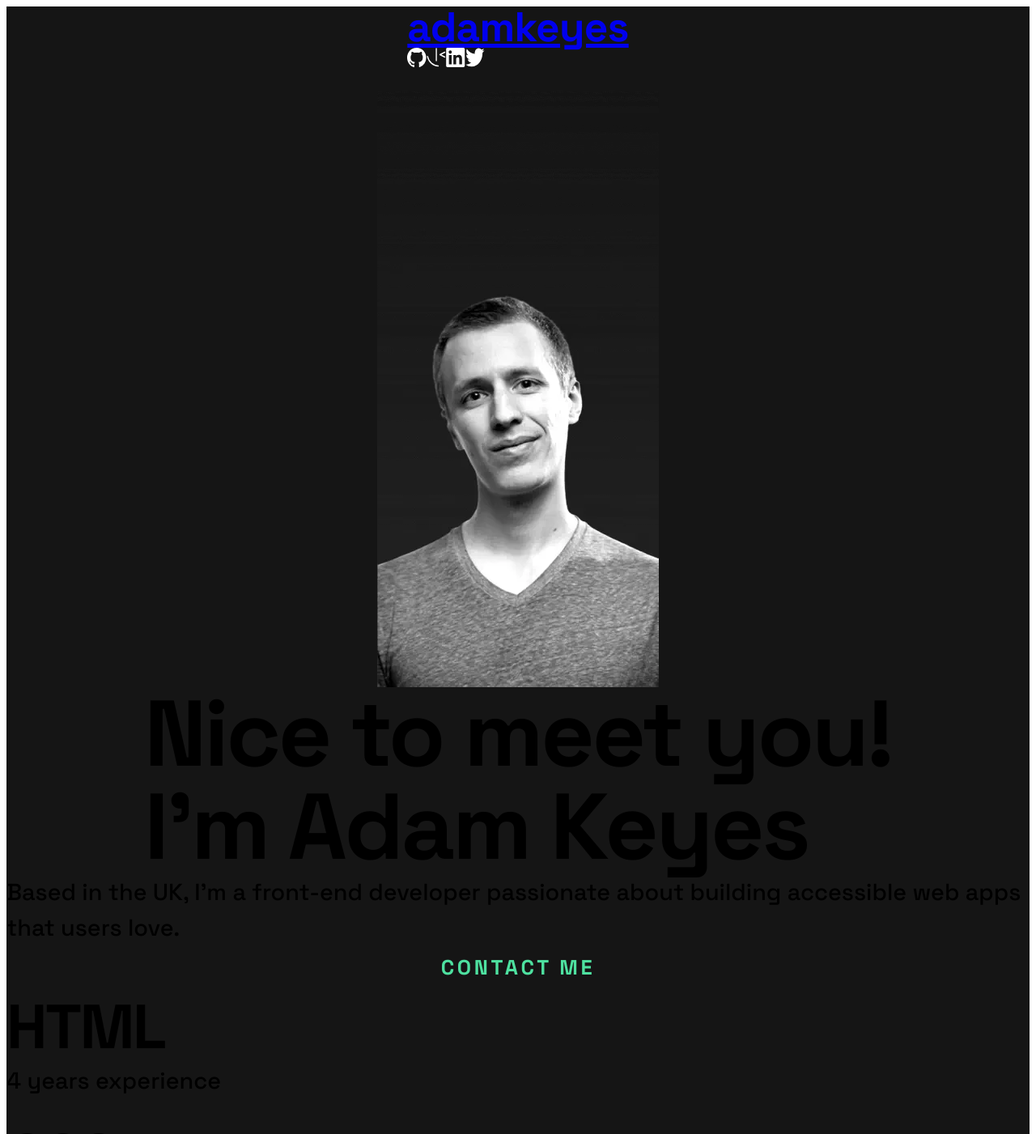
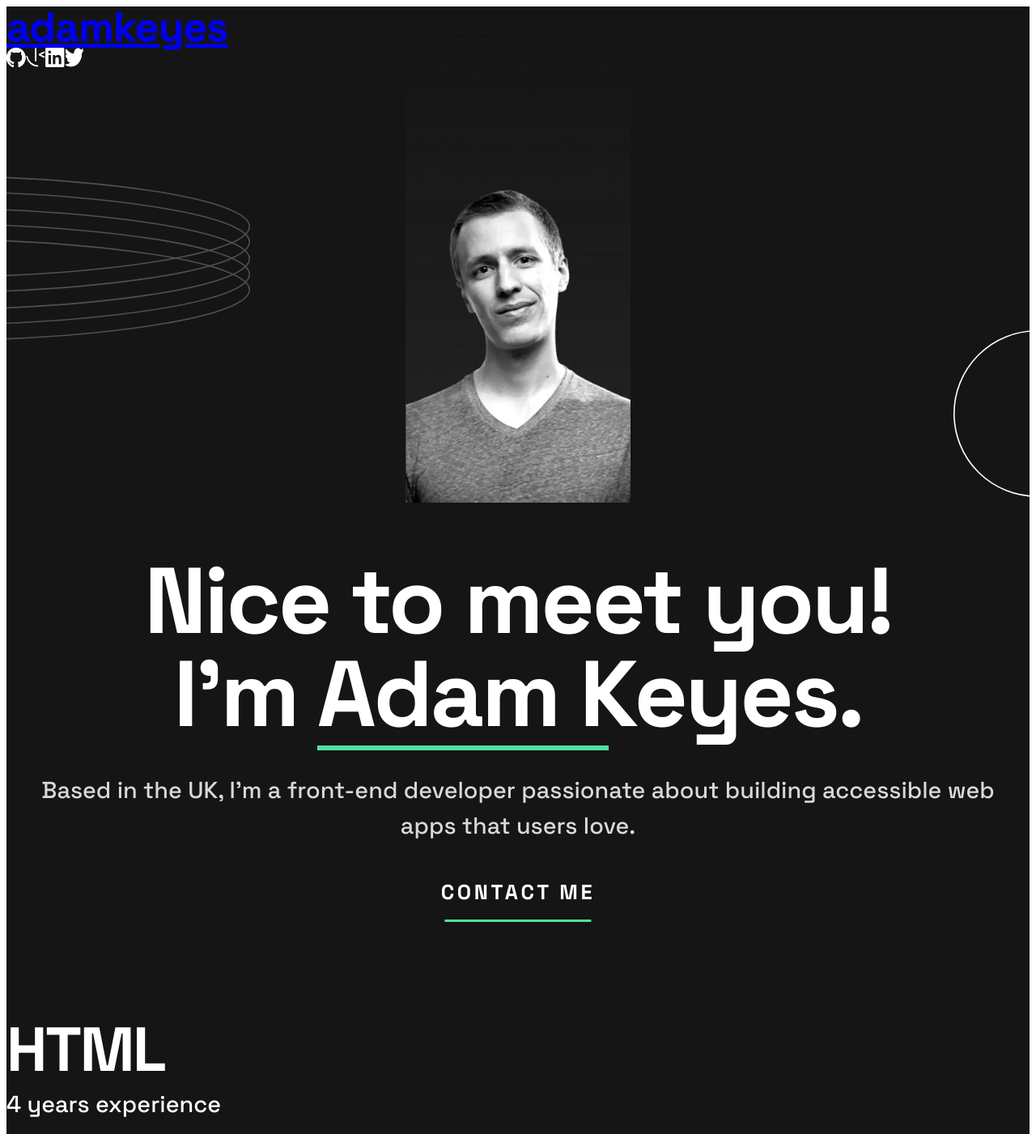
Before and after one commit to hamilton-i7/developer-portfolio, a Next.js app in the folder root/: page / in a window 1280 px wide. Shown: the top 1401 px of the page at 81% size. Built offline with nearby package versions, Linux system fonts and the light colour scheme.

Commit message:
Add styling to the hero section

```diff
--- a/root/components/common/button.tsx
+++ b/root/components/common/button.tsx
@@ -5,9 +5,38 @@ type ButtonProps = MuiButtonProps & {
   children: React.ReactNode
 }
 
-const Button = ({ children, variant = 'text', ...props }: ButtonProps) => {
+const Button = ({ children, variant = 'text', sx, ...props }: ButtonProps) => {
   return (
-    <MuiButton variant={variant} {...props}>
+    <MuiButton
+      variant={variant}
+      sx={{
+        padding: 0,
+        color: theme => theme.palette.common.white,
+        transition: theme =>
+          theme.transitions.create('color', {
+            easing: theme.transitions.easing.easeIn,
+            duration: theme.transitions.duration.shortest,
+          }),
+        ':hover': {
+          color: theme => theme.palette.primary.main,
+          background: 'none',
+        },
+        '& .MuiTouchRipple-root': {
+          display: 'none',
+        },
+        '::after': {
+          content: "''",
+          position: 'absolute',
+          bottom: '-1rem',
+          left: '50%',
+          transform: 'translateX(-50%)',
+          height: '0.2rem',
+          width: '95%',
+          background: theme => theme.palette.primary.main,
+        },
+        ...sx,
+      }}
+      {...props}>
       {children}
     </MuiButton>
   )
--- a/root/components/common/navbar.tsx
+++ b/root/components/common/navbar.tsx
@@ -17,7 +17,13 @@ const Navbar = () => {
   ]
 
   return (
-    <Stack>
+    <Stack
+      component='nav'
+      sx={{
+        position: 'absolute',
+        top: 0,
+        left: 0,
+      }}>
       <Link href='#'>
         <Typography variant='h3' component='p'>
           adamkeyes
--- a/root/components/home/hero.tsx
+++ b/root/components/home/hero.tsx
@@ -1,27 +1,105 @@
 import Box from '@mui/material/Box'
 import Stack from '@mui/material/Stack'
 import Typography from '@mui/material/Typography'
-import Image from 'next/image'
 import React from 'react'
-import profilePictureMobile from '../../public/image-profile-mobile.webp'
 import Button from '../common/button'
+
+const PatternRings = () => {
+  return (
+    <Box
+      sx={{
+        position: 'absolute',
+        width: '53rem',
+        height: '12.9rem',
+        left: '-34.2rem',
+        top: '13rem',
+        background: 'no-repeat url(/pattern-rings.svg)',
+        backgroundSize: 'cover',
+        backgroundPosition: 'center',
+        zIndex: 0,
+      }}
+    />
+  )
+}
+
+const PatternCircle = () => {
+  return (
+    <Box
+      sx={{
+        position: 'absolute',
+        width: '12.9rem',
+        height: '12.9rem',
+        right: '-7rem',
+        top: '25rem',
+        background: 'no-repeat url(/pattern-circle.svg)',
+        backgroundSize: 'cover',
+        backgroundPosition: 'center',
+      }}
+    />
+  )
+}
 
 const Hero = () => {
   return (
     <Stack
+      component='section'
       sx={{
         alignItems: 'center',
+        textAlign: 'center',
+        padding: '0 1.6rem',
+        overflowX: 'hidden',
       }}>
-      <Image src={profilePictureMobile} alt='Picture of Adam Keyes' />
-      <Typography variant='h1'>
+      <PatternRings />
+      <PatternCircle />
+      <Box
+        component='img'
+        src='/image-profile-mobile.webp'
+        alt='Picture of Adam Keyes'
+        sx={{
+          width: '17.4rem',
+          mb: '4rem',
+          zIndex: 1,
+        }}
+      />
+      <Typography
+        variant='h1'
+        sx={{
+          mb: '2.4rem',
+        }}>
         Nice to meet you! <br />
-        I'm <Box component='span'>Adam Keyes</Box>
+        I'm{' '}
+        <Box
+          component='span'
+          sx={{
+            position: 'relative',
+            '::after': {
+              content: "''",
+              height: '0.4rem',
+              width: '22.5rem',
+              background: theme => theme.palette.primary.main,
+              position: 'absolute',
+              bottom: '0.25rem',
+              left: 0,
+            },
+          }}>
+          Adam Keyes.
+        </Box>
       </Typography>
-      <Typography variant='body1'>
-        Based in the UK, I’m a front-end developer passionate about building
+      <Typography
+        variant='body1'
+        sx={{
+          color: theme => theme.palette.neutral.main,
+          mb: '2.4rem',
+        }}>
+        Based in the UK, I'm a front-end developer passionate about building
         accessible web apps that users love.
       </Typography>
-      <Button>Contact me</Button>
+      <Button
+        sx={{
+          mb: '8rem',
+        }}>
+        Contact me
+      </Button>
     </Stack>
   )
 }
--- a/root/pages/index.tsx
+++ b/root/pages/index.tsx
@@ -25,6 +25,9 @@ export default function Home() {
           minHeight: '100vh',
           width: '100%',
           alignItems: 'center',
+          overflowX: 'hidden',
+          position: 'relative',
+          color: theme => theme.palette.common.white,
         }}>
         <Navbar />
         <Hero />
```
